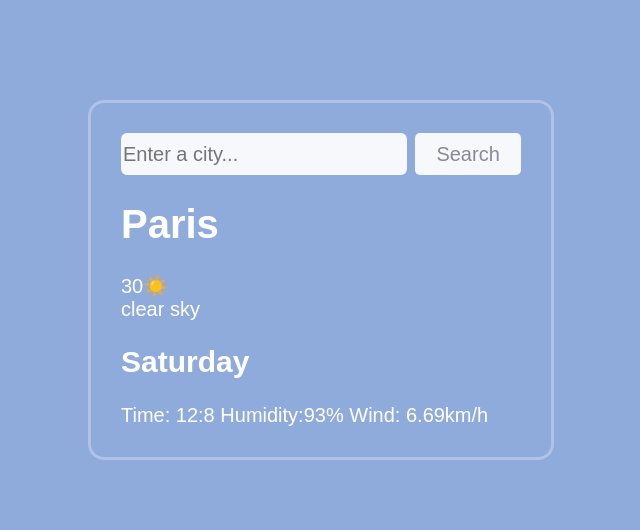
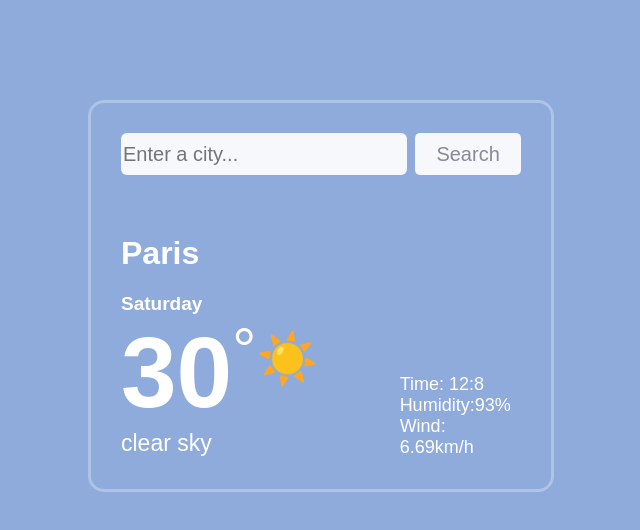
Before and after one commit to asma-samadi/DailyWeather, a plain HTML site: page index.html in a window 1280 px wide. Shown: the whole page, without its empty margins (319-959 px from the left). Drawn offline with Linux system fonts and the light colour scheme.

Commit message:
Added some CSS

```diff
--- a/index.html
+++ b/index.html
@@ -17,15 +17,34 @@
         />
         <input class="second-input" type="submit" value="Search" required />
       </div>
-      <h1>Paris</h1>
-      <div><span>30</span><span>☀️</span></div>
-      <span>clear sky</span>
-      <h2>Saturday</h2>
-      <header>
-        <span>Time: 12:8</span>
-        <span>Humidity:93%</span>
-        <span>Wind: 6.69km/h</span>
-      </header>
+      <div class="h1-tag">
+        <h1>Paris</h1>
+      </div>
+      <div class="details">
+        <header class="first-details">
+          <div>
+            <strong><span class="day">Saturday</span></strong>
+            <br />
+            <div class="degree-icon">
+              <span class="degree">30 </span>
+              <div class="degree-symbol-icon">
+                <span class="degree-symbol">° </span>
+                <div class="icon-tag">
+                  <span class="icon">☀️</span>
+                </div>
+              </div>
+            </div>
+          </div>
+          <span class="situation">clear sky</span>
+        </header>
+        <header class="second-details">
+          <span>Time: 12:8</span>
+          <br />
+          <span>Humidity:93%</span>
+          <br />
+          <span>Wind: 6.69km/h</span>
+        </header>
+      </div>
     </header>
   </body>
 </html>
--- a/style.css
+++ b/style.css
@@ -6,13 +6,13 @@
   background: #8fabdb;
   width: 400px;
   padding: 30px;
+  padding-bottom: 0px;
   margin: auto;
   margin-top: 100px;
   border-radius: 16px;
   backdrop-filter: blur(10px);
   border: 3px solid rgba(255, 255, 255, 0.288);
   color: white;
-  font-size: 20px;
   font-family: sans-serif;
 }
 
@@ -49,3 +49,50 @@
   border-radius: 5px;
   background-color: rgba(255, 255, 255, 0.918);
 }
+
+.h1-tag {
+  margin-top: 60px;
+  margin-bottom: 10px;
+}
+
+.details {
+  display: flex;
+  justify-content: space-between;
+  font-size: 19px;
+}
+
+.degree-icon {
+  display: flex;
+  justify-content: space-evenly;
+}
+
+.degree {
+  font-weight: bold;
+  font-size: 100px;
+}
+
+.degree-symbol {
+  font-size: 60px;
+}
+
+.icon-tag {
+  font-weight: bold;
+  font-size: 50px;
+  margin-top: 15px;
+}
+
+.degree-symbol-icon {
+  display: flex;
+  justify-content: space-evenly;
+}
+
+.situation {
+  font-size: 23px;
+}
+
+.second-details {
+  margin: 80px;
+  margin-bottom: 30px;
+  padding: 1px;
+  font-size: 18px;
+}
```
